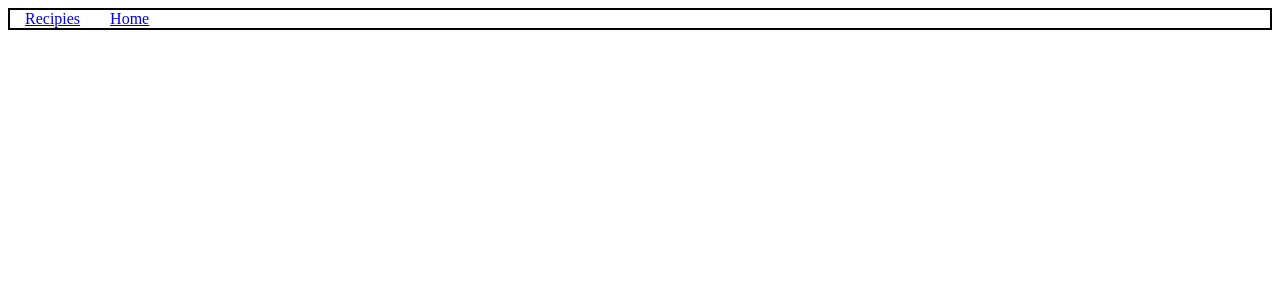
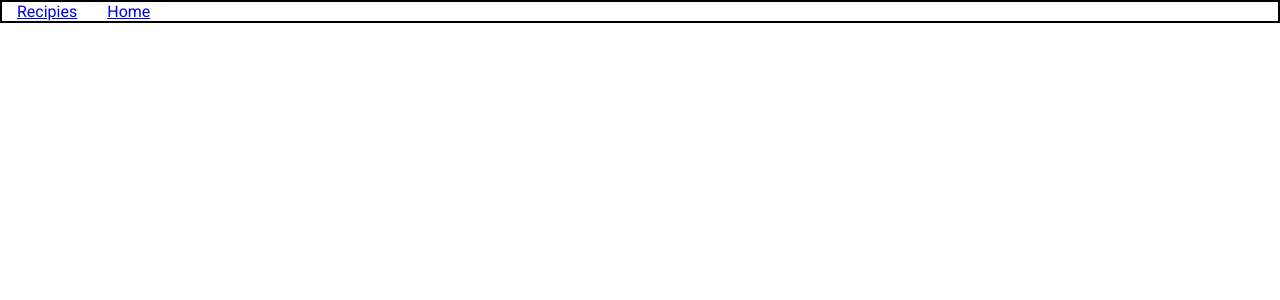
Before and after one commit to johannasjo/recipes-angular-client, an Angular app: page / in a window 1280 px wide. Shown: the top 300 px of the page. Built offline with nearby package versions, Linux system fonts and the light colour scheme.

Commit message:
add angular material

```diff
--- a/angular.json
+++ b/angular.json
@@ -24,6 +24,7 @@
               "src/assets"
             ],
             "styles": [
+              "./node_modules/@angular/material/prebuilt-themes/deeppurple-amber.css",
               "src/styles.css"
             ],
             "scripts": []
@@ -87,6 +88,7 @@
               "src/assets"
             ],
             "styles": [
+              "./node_modules/@angular/material/prebuilt-themes/deeppurple-amber.css",
               "src/styles.css"
             ],
             "scripts": []
--- a/package.json
+++ b/package.json
@@ -12,10 +12,12 @@
   "private": true,
   "dependencies": {
     "@angular/animations": "~11.2.3",
+    "@angular/cdk": "^11.2.3",
     "@angular/common": "~11.2.3",
     "@angular/compiler": "~11.2.3",
     "@angular/core": "~11.2.3",
     "@angular/forms": "~11.2.3",
+    "@angular/material": "^11.2.3",
     "@angular/platform-browser": "~11.2.3",
     "@angular/platform-browser-dynamic": "~11.2.3",
     "@angular/router": "~11.2.3",
--- a/src/app/app.module.ts
+++ b/src/app/app.module.ts
@@ -5,17 +5,19 @@
 import { AppComponent } from './app.component';
 import { HeaderComponent } from './header/header.component';
 import { AppRoutingModule } from './app-routing.module';
+import { BrowserAnimationsModule } from '@angular/platform-browser/animations';
 
 @NgModule({
   imports: [
     BrowserModule,
     HttpClientModule,
-    AppRoutingModule
+    AppRoutingModule,
+    BrowserAnimationsModule
   ],
 
   declarations: [
     AppComponent,
-    HeaderComponent
+    HeaderComponent,
   ],
 
   providers: [],
--- a/src/index.html
+++ b/src/index.html
@@ -6,6 +6,9 @@
   <base href="/">
   <meta name="viewport" content="width=device-width, initial-scale=1">
   <link rel="icon" type="image/x-icon" href="favicon.ico">
+  <link rel="preconnect" href="https://fonts.gstatic.com">
+  <link href="https://fonts.googleapis.com/css2?family=Roboto:wght@300;400;500&display=swap" rel="stylesheet">
+  <link href="https://fonts.googleapis.com/icon?family=Material+Icons" rel="stylesheet">
 </head>
 <body>
   <app-root></app-root>
--- a/src/styles.css
+++ b/src/styles.css
@@ -1 +1,4 @@
 /* You can add global styles to this file, and also import other style files */
+
+html, body { height: 100%; }
+body { margin: 0; font-family: Roboto, "Helvetica Neue", sans-serif; }
```
Also changed, not shown: 2 other files (tests, documents, lock files or other folders).
